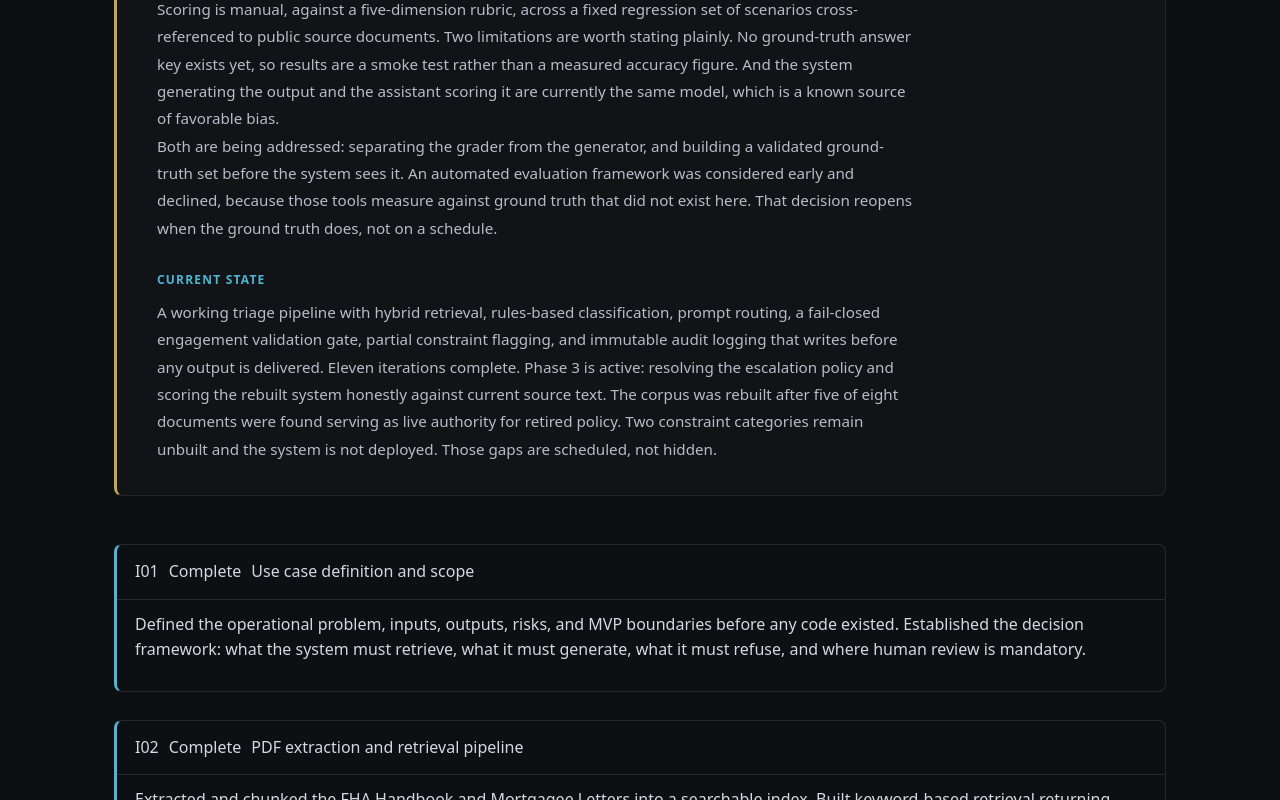
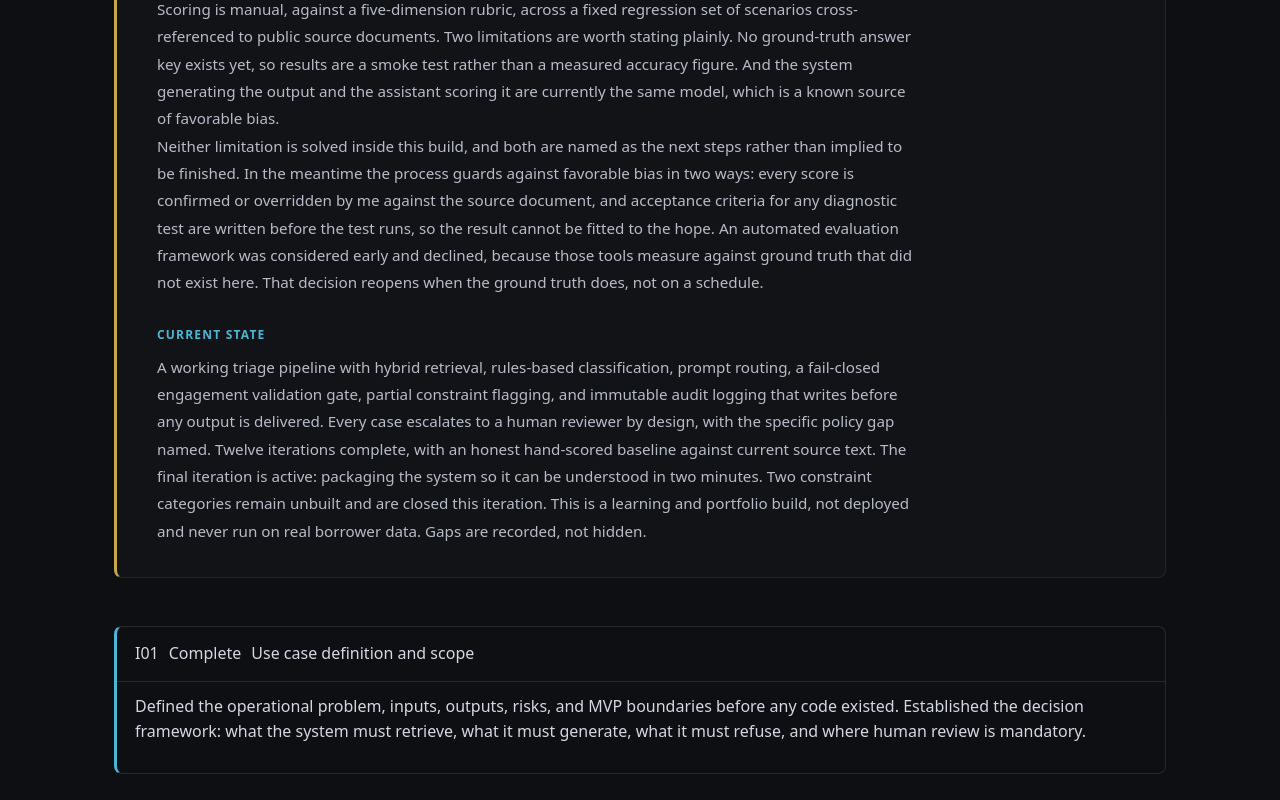
Before and after one commit to blendedpages-bq/pulse-pm, a React (Vite) app: page /portfolio in a window 1280 px wide. Shown: the part 1620-2420 px from the top of the page. Built offline with nearby package versions, Linux system fonts and the light colour scheme.

Commit message:
Site: Iteration 12 complete, Iteration 13 active; corrected Build page claims

```diff
--- a/src/pages/Build.jsx
+++ b/src/pages/Build.jsx
@@ -80,14 +80,34 @@ const weeks = [
   },
   {
     num: 12,
+    status: 'complete',
+    title: 'Escalation policy and honest evaluation baseline',
+    desc: 'Resolved the last governance question with evidence instead of assumption. The project record had stated that the full-coverage state never triggered. A review of the audit history found it had fired once, and that single automatic release cited four of five sources from documents superseded ten months earlier while passing every automated control. Universal human review was adopted as designed behavior on that evidence: coverage checks can tell whether retrieved text answers a question, not whether that text is still in force. Two defects were closed on the way: answers truncating before the reviewer saw the coverage note, and a fail-open routing path where an unrecognized result could reach the success branch. The test scenarios turned out to have gone stale the same way the corpus had, one asking about a retired option and one negative control that had silently become answerable, so every scenario was re-screened against current Handbook vocabulary before scoring. A proposed retrieval fix was then tested against acceptance criteria written before the test. It failed them, the hypothesis was rejected, and the failure pointed to the real cause.',
+    outputs: [
+      'Audit history: the one automatic release cited 4 of 5 sources superseded ten months earlier',
+      'Universal human review adopted as designed behavior, with case-specific escalation reasons (Decision 41)',
+      'Answer truncation fixed with a completeness guard, zero truncations across the regression set',
+      'Fail-open routing closed: only an explicit full-coverage result reaches the success path (Decision 42)',
+      'Stale test scenarios found and rewritten against current Handbook vocabulary',
+      'New negative control refuses to apply FHA partial-claim rules to a VA question, reproduced three times',
+      'Hand-scored baseline: composites 3.5 to 4.5, every citation from a current document',
+      'Proposed retrieval fix rejected on criteria written before the test (Decision 43)',
+      'Section-level effective dates mapped: Handbook Update 18 changes mandatory November 10, 2026',
+      'Decisions 41 through 43 recorded'
+    ]
+  },
+  {
+    num: 13,
     status: 'active',
-    title: 'Escalation policy and honest evaluation baseline',
-    desc: 'Resolving the last governance question and scoring the rebuilt system honestly. The full-coverage state has never triggered across the project; rather than tune retrieval to force it, the system treats universal human review as designed behavior — FHA loss-mitigation determinations require human sign-off, so every case escalates with the specific policy gap named. Scenarios are then scored by hand against current source text and reported as they land.',
+    title: 'Packaging and translation',
+    desc: 'The final iteration makes the system legible to people who will never read forty-three decisions. A review interface lets a viewer pick a case, see the loan record, and watch the governed pipeline produce an escalated triage package in pipeline order. Citations move to the printed Handbook page numbers an analyst actually uses. A single-case walkthrough, an architecture diagram, and a business case translate the governance record into what it means for servicing operations. The two unbuilt constraint categories are closed this iteration, built or formally descoped, not left as silent placeholders.',
     outputs: [
-      'Universal human review adopted as designed behavior, with escalation reasons named per case',
-      'Answer-truncation defect corrected so the reviewer sees the full coverage note',
-      'Scenarios scored by hand against current source text',
-      'Decisions recorded'
+      'Review interface over the fixed regression scenarios',
+      'Citations on printed Handbook page numbers',
+      'Single-case walkthrough, end to end',
+      'Architecture diagram of the governed pipeline',
+      'Business case and production-ready README',
+      'Claims and reporting constraint categories closed'
     ],
     wip: true
   },
@@ -187,11 +207,15 @@ export default function Build() {
       model, which is a known source of favorable bias.
     </p>
     <p className="epic-body">
-      Both are being addressed: separating the grader from the generator, and
-      building a validated ground-truth set before the system sees it. An automated
-      evaluation framework was considered early and declined, because those tools
-      measure against ground truth that did not exist here. That decision reopens
-      when the ground truth does, not on a schedule.
+      Neither limitation is solved inside this build, and both are named as the
+      next steps rather than implied to be finished. In the meantime the process
+      guards against favorable bias in two ways: every score is confirmed or
+      overridden by me against the source document, and acceptance criteria for
+      any diagnostic test are written before the test runs, so the result cannot
+      be fitted to the hope. An automated evaluation framework was considered
+      early and declined, because those tools measure against ground truth that
+      did not exist here. That decision reopens when the ground truth does, not
+      on a schedule.
     </p>
   </div>
 
@@ -201,11 +225,13 @@ export default function Build() {
       A working triage pipeline with hybrid retrieval, rules-based classification,
       prompt routing, a fail-closed engagement validation gate, partial constraint
       flagging, and immutable audit logging that writes before any output is
-      delivered. Eleven iterations complete. Phase 3 is active: resolving the
-      escalation policy and scoring the rebuilt system honestly against current
-      source text. The corpus was rebuilt after five of eight documents were found
-      serving as live authority for retired policy. Two constraint categories remain
-      unbuilt and the system is not deployed. Those gaps are scheduled, not hidden.
+      delivered. Every case escalates to a human reviewer by design, with the
+      specific policy gap named. Twelve iterations complete, with an honest
+      hand-scored baseline against current source text. The final iteration is
+      active: packaging the system so it can be understood in two minutes. Two
+      constraint categories remain unbuilt and are closed this iteration. This is
+      a learning and portfolio build, not deployed and never run on real borrower
+      data. Gaps are recorded, not hidden.
     </p>
   </div>
 </div>
--- a/src/pages/Home.jsx
+++ b/src/pages/Home.jsx
@@ -119,7 +119,7 @@ export default function Home() {
               <p className="card-body">
                 A compliance-aware RAG system for FHA loss mitigation policy
                 retrieval and triage support. Phase 3 governance and compliance
-                validation in progress. 11 iterations complete.
+                validation in progress. 12 iterations complete.
               </p>
               <a href="/portfolio" className="card-link">View the build and method →</a>
             </div>
```
